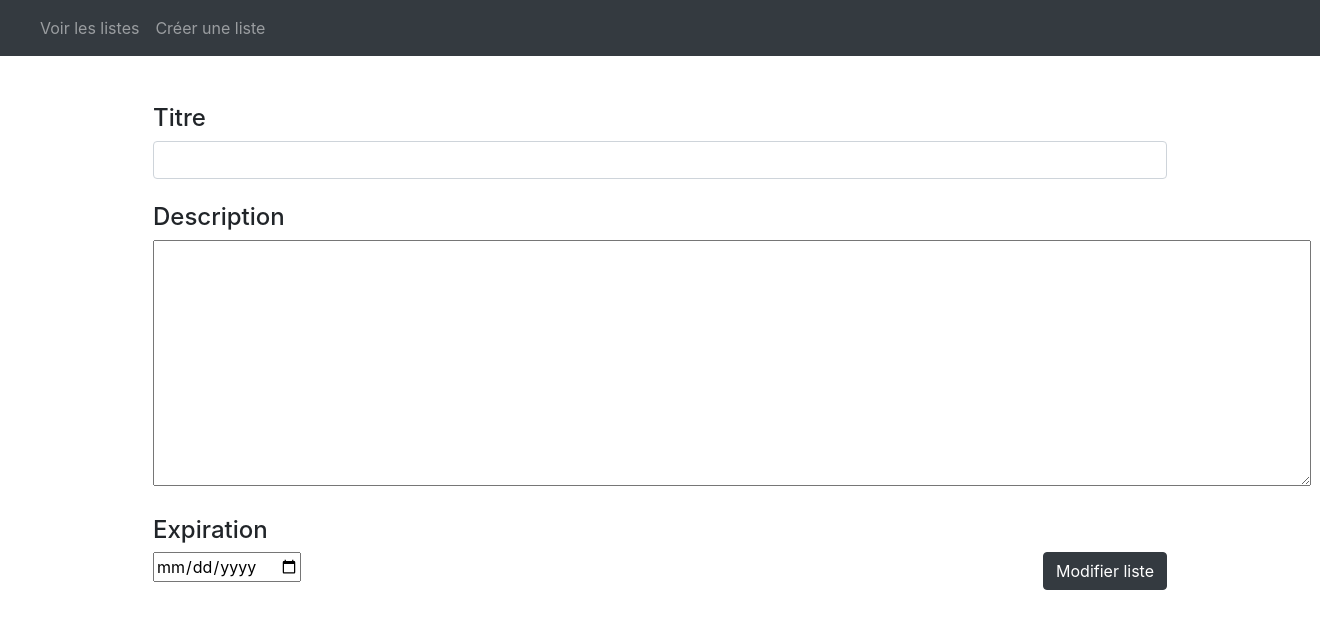
After one commit to Flachag/mywishlist, a PHP site: the page made by app/Views/pages/listeEditor.twig in a window 1320 px wide. The commit adds this page. Shown: the top 629 px of the page. Run offline with PHP 8.4, Linux system fonts and the light colour scheme; the template is opened without the code that fills it, so the values that code supplies are empty; some libraries are stand-ins or nearby versions.

Commit message:
possibilite d'edit liste

```diff
--- a/app/Views/layout.twig
+++ b/app/Views/layout.twig
@@ -10,7 +10,9 @@
     <link rel="stylesheet" type="text/css" href="assets/css/all.css">
     <script type="text/javascript" src="assets/ckeditor/ckeditor.js"></script>
 
-    {% block stylesheets %}{% endblock %}
+    {% block stylesheets %}
+
+    {% endblock %}
 
     <title>{% block title %}WishList{% endblock %}</title>
 </head>
--- a/app/Views/pages/listeCreate.twig
+++ b/app/Views/pages/listeCreate.twig
@@ -15,7 +15,7 @@
             <input type="date" id="expiration" name="expiration" required>
 
             <button type="Submit" class="btn btn-dark" style="float: right;"
-                    onclick="document.location = '{{ path_for('listeCreateSend') }}';">Créer liste
+                    onclick="document.location = '{{ path_for('listeSend') }}';">Créer liste
             </button>
         </form>
     </div>
--- /dev/null
+++ b/app/Views/pages/listeEditor.twig
@@ -0,0 +1,23 @@
+{% extends "layout.twig" %}
+{% block title 'Modification liste' %}
+
+
+{% block content %}
+    <div class="body m-5">
+        <form action="" method="post">
+            <h4>Titre</h4>
+            <input class="form-control" type="text" name="titre" value=" {{ liste.titre }}" required>
+            <br>
+            <h4>Description</h4>
+            <textarea cols="111" name="description" id="description" rows="10" required>{{ liste.description }}</textarea>
+            <br>
+            <br>
+            <h4>Expiration</h4>
+            <input type="date" id="expiration" name="expiration" value="{{ liste.expiration }}" required>
+
+            <button type="Submit" class="btn btn-dark" style="float: right;"
+                    onclick="document.location = '{{ path_for('listeSend') }}';">Modifier liste
+            </button>
+        </form>
+    </div>
+{% endblock %}
--- a/public/index.php
+++ b/public/index.php
@@ -20,5 +20,7 @@ $app->get('/nos-listes',PagesController::class.':getListes')->setName('listes');
 $app->get('/objets',PagesController::class.':getItems')->setName('items');
 
 $app->get('/creer-liste',PagesController::class.':getListeCreate')->setName('listeCreate');
-$app->post('/creer-liste',PagesController::class.':postListeCreate')->setName('listeCreateSend');
+$app->get('/modifier-liste',PagesController::class.':getListeEditor')->setName('listeEditor');
+$app->post('/creer-liste',PagesController::class.':postListe')->setName('listeSend');
+$app->post('/modifier-liste',PagesController::class.':postListe')->setName('listeSend');
 $app->run();
```
Also changed, not shown: app/Controllers/PagesController.php (+45 -14 lines), app/Views/pages/items.twig (+7 -2 lines), public/assets/css/wrench.css (added).
